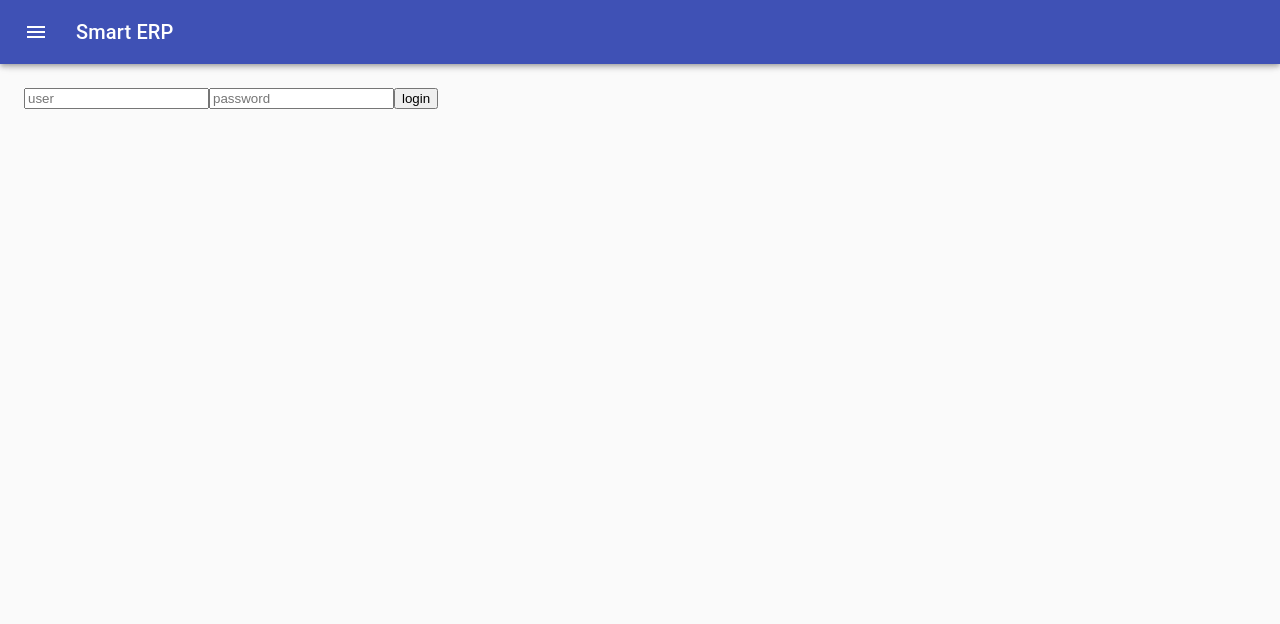
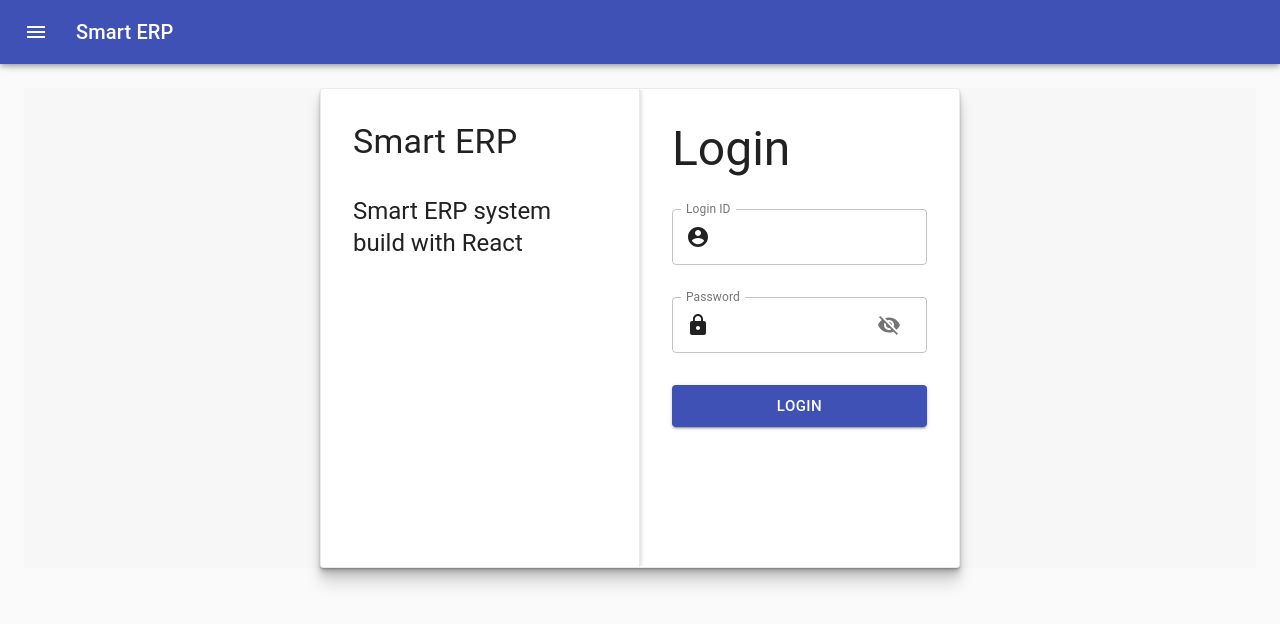
Before and after one commit to iam-febriansyah/galeritekno_newsmarterp_frontend, a React (Create React App) app: page /SignIn in a window 1280 px wide. Shown: the top 624 px of the page. Built offline with nearby package versions, Linux system fonts and the light colour scheme; what devextreme would draw is missing.

Commit message:
Implement login page
+ fix issue when input is blank

+ integrate with redux

```diff
--- a/src/pages/auth/SignIn.jsx
+++ b/src/pages/auth/SignIn.jsx
@@ -1,35 +1,187 @@
-import React, { useEffect, useState } from 'react';
-import { loginUser } from '../../redux/reducers/userSlice'
+import React, { useState, useEffect } from 'react';
+import { TextField, Typography, Button, makeStyles, InputAdornment, IconButton, Grid } from '@material-ui/core';
+import { Visibility, VisibilityOff, AccountCircle, Lock, Email } from '@material-ui/icons';
+import { connect } from 'react-redux';
+import MuiAlert from '@material-ui/lab/Alert';
+import { loginUser, clearState } from '../../redux/reducers/userSlice';
 import { useSelector, useDispatch } from 'react-redux';
+import { useHistory } from 'react-router-dom'
 
-const Hello = () => {
-  const [data, setData] = useState({});
+function Alert(props) {
+  return <MuiAlert elevation={6} variant="filled" {...props} />;
+}
 
+const useStyles = makeStyles((theme) => ({
+  root: {
+    '&:before': {
+      backgroundColor: 'whitesmoke',
+      position: 'absolute',
+      width: '100%',
+      height: '100%',
+      opacity: '60%',
+      content: `''`
+    },
+    display: 'flex',
+    position: 'relative',
+    flexWrap: 'wrap',
+    width: '100%',
+    height: '100%',
+    justifyContent: 'center',
+    alignItems: 'center',
+    backgroundImage: `url("")`,
+    backgroundRepeat: 'no-repeat',
+    backgroundSize: 'cover',
+  },
+  container: {
+    display: 'flex',
+    margin: 0,
+    height: '100%',
+    width: '100%',
+    justifyContent: 'center',
+    alignItems: 'center',
+    maxWidth: 800,
+    maxHeight: 600,
+  },
+  authContainer: {
+    display: 'flex',
+    overflow: 'hidden',
+    position: 'relative',
+    width: 'calc(80vw)',
+    height: 'calc(80vh)',
+    maxWidth: '640px',
+    maxHeight: '480px',
+    border: '1px solid rgba(229, 229, 229, 0.8)',
+    borderRadius: '0.25em',
+    backgroundColor: 'white',
+    backgroundImage: `url("")`,
+    backgroundSize: '65%',
+    backgroundRepeat: 'no-repeat',
+    backgroundPositionY: '400%',
+    backgroundPositionX: '-50%',
+    boxShadow: '0 1px 1px rgb(0 0 0 / 12%), 0 2px 2px rgb(0 0 0 / 12%), 0 4px 4px rgb(0 0 0 / 12%), 0 8px 8px rgb(0 0 0 / 12%), 0 16px 16px rgb(0 0 0 / 12%)',
+  },
+  left: {
+    borderRight: '1px solid rgba(229, 229, 229, 0.8)',
+    boxShadow: '3px 0 3px -1px rgb(0 0 0 / 12%)',
+    padding: theme.spacing(4)
+  },
+  right: {
+    padding: theme.spacing(4)
+  },
+  margin: {
+    marginBottom: theme.spacing(4)
+  },
+  withoutLabel: {
+    marginTop: theme.spacing(3),
+  },
+  textField: {
+    width: '25ch',
+  },
+}));
+
+export default connect( null, {})((props) => {
+  const [error, setError] = useState('');
+  const history = useHistory();
   const dispatch = useDispatch();
+  const users = useSelector(state => state.users)
+  const classes = useStyles();
+  const [values, setValues] = useState({
+    UserName: '',
+    UserPassword: '',
+    showPassword: false,
+  });
 
-  const onChange = (e) => {
-    setData({...data, [e.target.name]: e.target.value})
-  }
+  useEffect(() => {
+    return () => {
+      dispatch(clearState());
+    };
+  },[dispatch])
 
-  const onSubmit = () => {
-    dispatch(loginUser(data))
+  useEffect(() => {
+    if (users.isError) {
+      setError(users.errorMessage);
+      dispatch(clearState());
+    }
+
+    if (users.isSuccess) {
+      dispatch(clearState());
+      setError(null)
+
+    }
+
+  }, [dispatch, history, users.errorMessage, users.isError, users.isSuccess]);
+
+  const handleClickShowPassword = () => {
+    setValues({ ...values, showPassword: !values.showPassword });
+  };
+
+  const handleMouseDownPassword = (event) => {
+    event.preventDefault();
+  };
+
+  const submitForm = (e) => {
+    e.preventDefault();
+
+    const { UserName, UserPassword } = values;
+    if (UserName === '' || UserPassword === '') {
+      setError(`${!UserName && !UserPassword ? "username and password are required" : !UserName ? "username is required" : "password is required"}`);
+      return;
+    }
+    dispatch(loginUser({ UserName, UserPassword }));
+
+    if(users.isError && !users.isSuccess) setError(users.errorMessage)
   };
 
   return (
-    <div>
-      <input placeholder="user" onChange={onChange} name="UserName" />
-      <input placeholder="password" onChange={onChange} name="UserPassword" />
-      <button onClick={onSubmit}>login</button>
+    <div className={classes.root}>
+      <Grid container className={classes.container} spacing={2}>
 
-      {/* <Grid
-      rows={rows}
-      columns={columns}
-    >
-      <Table />
-      <TableHeaderRow />
-    </Grid> */}
+        <Grid className={classes.authContainer}>
+          <Grid item xs={6} className={classes.left}>
+            <Typography variant="h4" fontWeight="fontWeightBold" className={classes.margin}>Smart ERP</Typography>
+            <Typography variant="h5" fontWeight="fontWeightBold" className={classes.margin}>Smart ERP system build with React</Typography>
+
+          </Grid>
+          <Grid item xs={6} className={classes.right}>
+            <form onSubmit={submitForm}>
+              <Typography variant="h3" fontWeight="fontWeightBold" className={classes.margin}>Login</Typography>
+              <TextField className={classes.margin} label="Login ID" variant="outlined" fullWidth type="text" value={values.UserName} onChange={(e) => setValues({ ...values, UserName: e.target.value })}
+                InputProps={{
+                  startAdornment: (
+                    <InputAdornment position="start">
+                        <AccountCircle/>
+                    </InputAdornment>
+                  )
+                }}
+              />
+              <TextField className={classes.margin} label="Password" variant="outlined" fullWidth type={values.showPassword ? 'text' : 'password'} value={values.UserPassword} onChange={(e) => setValues({ ...values, UserPassword: e.target.value })}
+                InputProps={{
+                  startAdornment: (
+                    <InputAdornment position="start">
+                        <Lock/>
+                    </InputAdornment>
+                  ),
+                  endAdornment: (
+                    <InputAdornment position="end">
+                      <IconButton  aria-label="toggle password visibility"  onClick={handleClickShowPassword}  onMouseDown={handleMouseDownPassword}>
+                        {values.showPassword ? <Visibility /> : <VisibilityOff />}
+                      </IconButton>
+                    </InputAdornment>
+                  )
+                }}
+              />
+
+              <Button className={classes.margin} variant="contained" color="primary" fullWidth type="submit" size="large" onClick={submitForm}>Login</Button>
+
+              {error && (
+                <Alert severity="error" onClick={() => setError(null)}>
+                  {props.error || error}
+                </Alert>
+              )}
+            </form>
+          </Grid>
+        </Grid>
+      </Grid>
     </div>
-  );
-};
-
-export default Hello;
+    );
+});
```
